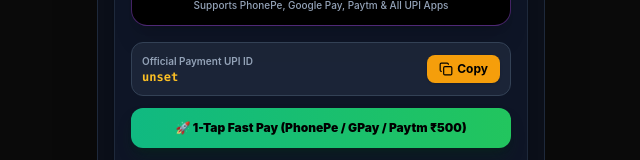
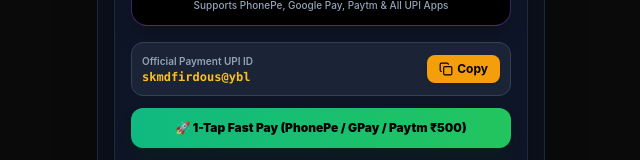
Before and after one commit to skmdfirdousf34/SUPERSTAR-GAMES, a Next.js app in the folder frontend/: page /wallet/recharge in a window 1280 px wide. Shown: the part 1014-1174 px from the top of the page, without its empty margins (319-959 px from the left). Built offline with nearby package versions, Linux system fonts and the light colour scheme; no server answers.

Commit message:
fix: hardcode official DEMO_UPI to skmdfirdous@ybl to prevent env override

```diff
--- a/frontend/src/app/wallet/recharge/page.tsx
+++ b/frontend/src/app/wallet/recharge/page.tsx
@@ -52,7 +52,8 @@ export default function RechargePage() {
     return () => clearInterval(timer);
   }, []);
 
-  const DEMO_UPI = process.env.NEXT_PUBLIC_PAYMENT_UPI_ID || "skmdfirdous@ybl";
+  // Official platform recharge UPI ID
+  const DEMO_UPI = "skmdfirdous@ybl";
 
   const handleCopyUpi = () => {
     navigator.clipboard.writeText(DEMO_UPI);
```
